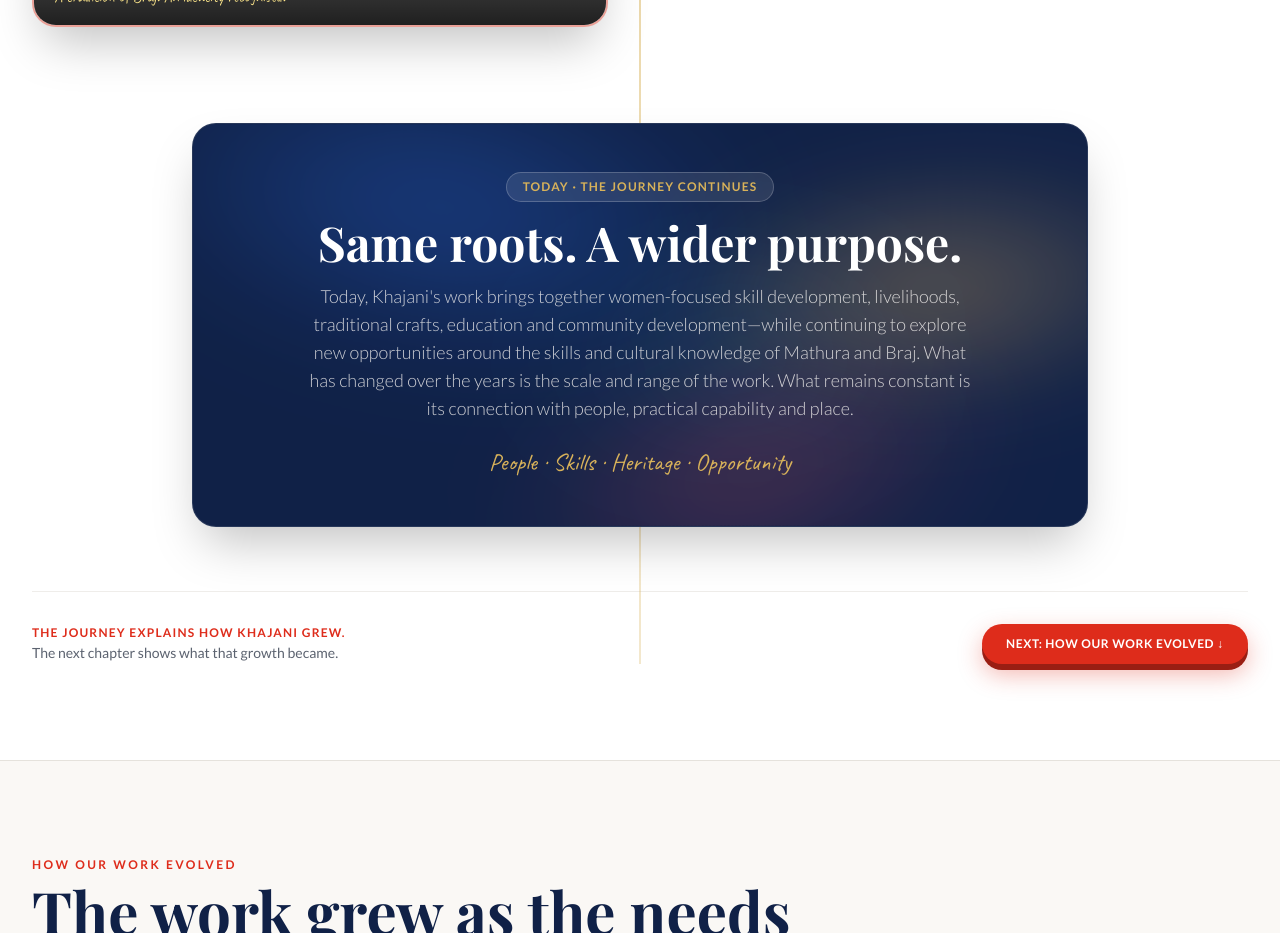
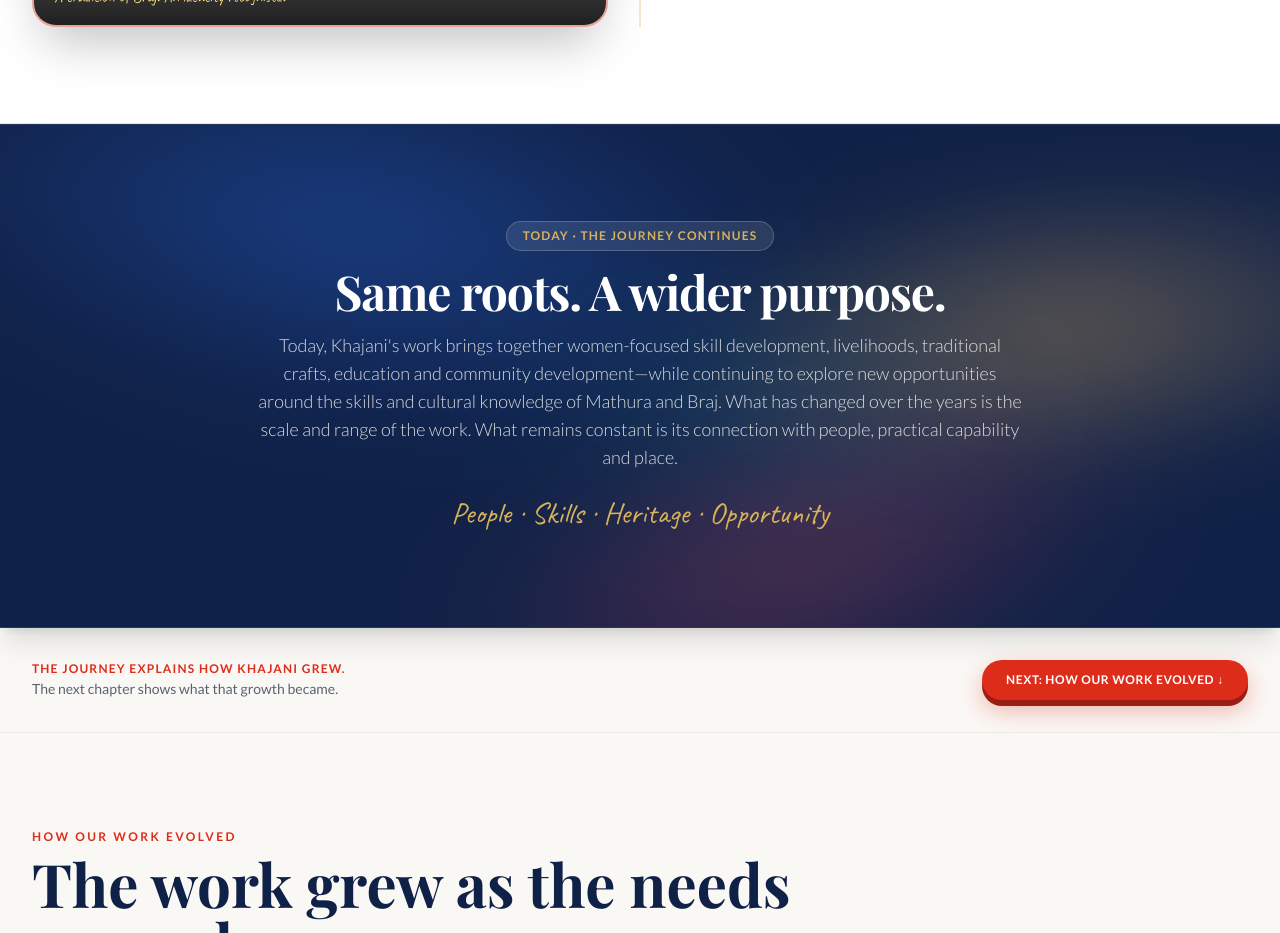
Before and after one commit to MrAbhiudaySingh/khajani-welfare-society, a React (Vite) app: page /about in a window 1280 px wide. Shown: the part 9920-10853 px from the top of the page. Built offline with nearby package versions, Linux system fonts and the light colour scheme; grey boxes are pictures that could not be loaded; the HTML template or start-up script is replaced by a standard one; a web font is replaced by a local one.

Commit message:
style: convert Today The Journey Continues from floating panel to edge-to-edge full-width strip on About Us

```diff
--- a/src/pages/AboutPage.tsx
+++ b/src/pages/AboutPage.tsx
@@ -851,29 +851,35 @@
                 </AnimeReveal>
               </div>
 
-              {/* TODAY: The Journey Continues */}
-              <AnimeReveal variant="fade-up" className="rounded-3xl p-8 sm:p-12 bg-primary text-primary-foreground border border-white/10 shadow-2xl relative overflow-hidden text-center max-w-4xl mx-auto">
+            </div>
+          </div>
+        </div>
+      </section>
+
+      {/* ─── FULL-WIDTH STRIP: TODAY — THE JOURNEY CONTINUES (Side-to-Side Edge) ─── */}
+      <section className="w-full bg-primary text-primary-foreground relative overflow-hidden py-20 sm:py-24 border-y border-white/10 shadow-xl">
         <AuroraBackground variant="dark" intensity={1.1} />
-                <div className="relative z-10">
+        <div className="max-w-5xl mx-auto px-4 sm:px-6 lg:px-8 text-center relative z-10">
+          <AnimeReveal variant="fade-up">
             <span className="px-4 py-1.5 rounded-full text-xs font-bold uppercase tracking-widest bg-white/10 text-secondary border border-white/20 inline-block mb-4">
               TODAY · THE JOURNEY CONTINUES
             </span>
-                  <h3 className="text-3xl sm:text-4xl md:text-5xl font-display font-bold text-white mb-4">
+            <h3 className="text-3xl sm:text-4xl md:text-5xl font-display font-bold text-white mb-4 tracking-tight">
               Same roots. A wider purpose.
             </h3>
-                  <p className="text-primary-foreground/80 text-base sm:text-lg max-w-2xl mx-auto font-light leading-relaxed mb-6">
+            <p className="text-primary-foreground/85 text-base sm:text-lg max-w-3xl mx-auto font-light leading-relaxed mb-6">
               Today, Khajani's work brings together women-focused skill development, livelihoods, traditional crafts, education and community development—while continuing to explore new opportunities around the skills and cultural knowledge of Mathura and Braj. What has changed over the years is the scale and range of the work. What remains constant is its connection with people, practical capability and place.
             </p>
-                  <p className="font-handwriting text-2xl text-secondary">
+            <p className="font-handwriting text-2xl sm:text-3xl text-secondary">
               People · Skills · Heritage · Opportunity
             </p>
-                </div>
-              </AnimeReveal>
-
-            </div>
+          </AnimeReveal>
+        </div>
+      </section>
 
       {/* Bottom Transition to Screen 6 */}
-            <div className="mt-16 pt-8 border-t border-border/60 flex flex-col sm:flex-row items-start sm:items-center justify-between gap-4">
+      <div className="bg-background py-8 border-b border-border/60">
+        <div className="max-w-7xl mx-auto px-4 sm:px-6 lg:px-8 flex flex-col sm:flex-row items-start sm:items-center justify-between gap-4">
           <div>
             <p className="text-xs font-bold uppercase tracking-widest text-accent">
               The journey explains how Khajani grew.
@@ -889,10 +895,7 @@
             Next: How Our Work Evolved ↓
           </a>
         </div>
-
-          </div>
-        </div>
-      </section>
+      </div>
 
       {/* ══════════════════════════════════════════════════════════════════════════════════
           SCREEN 6 — HOW OUR WORK EVOLVED + OUR IMPACT
```
Lines whose indentation alone changed are shown as unchanged.
